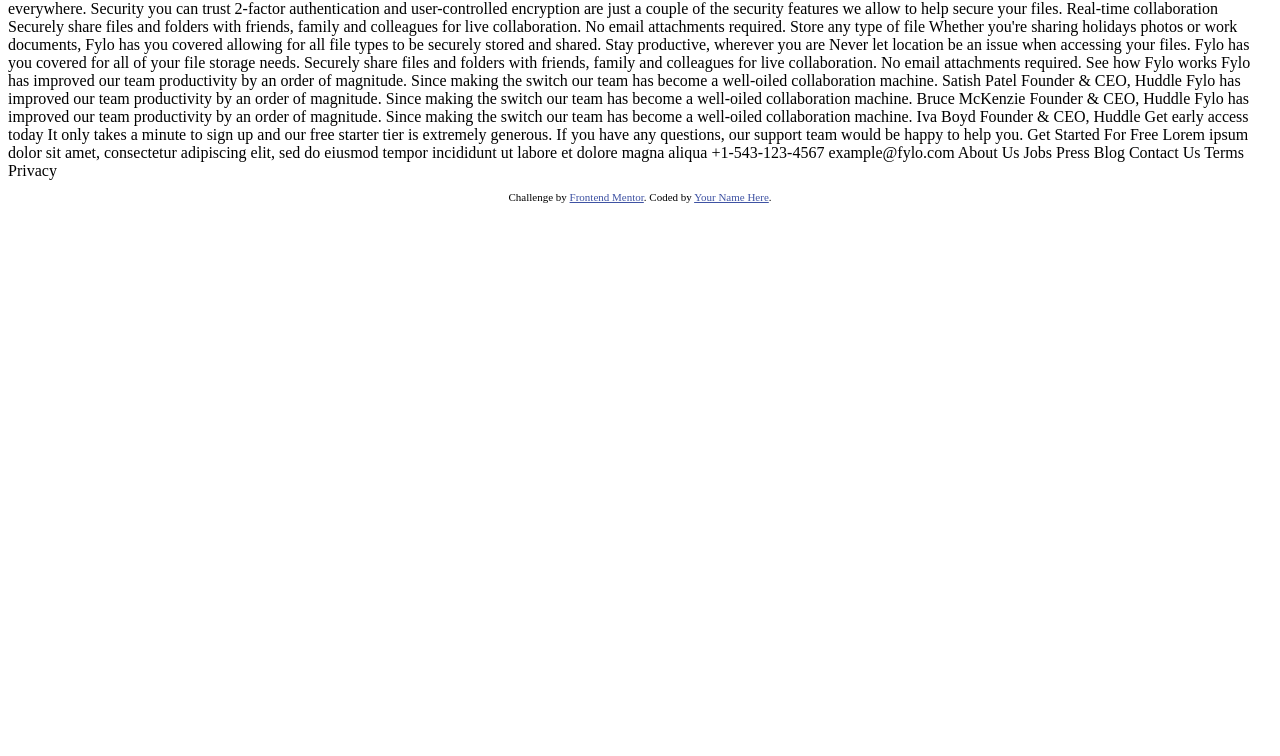
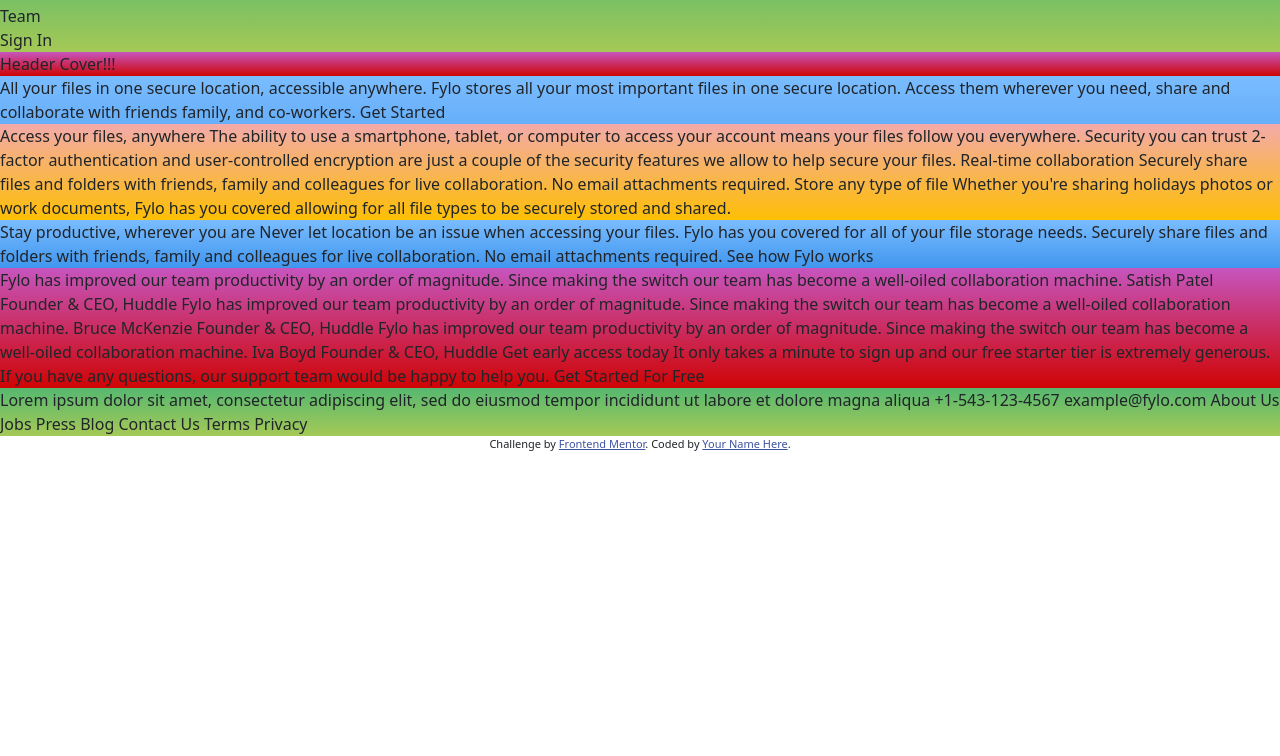
Before and after one commit to mohamedvol1/fylo-dark-theme-landing-page-master, a plain HTML site: page index.html in a window 1280 px wide. Shown: the part 44-800 px from the top of the page. Drawn offline with nearby package versions, Linux system fonts and the light colour scheme.

Commit message:
add initial layout

```diff
--- a/index.html
+++ b/index.html
@@ -5,6 +5,12 @@
   <meta name="viewport" content="width=device-width, initial-scale=1.0"> <!-- displays site properly based on user's device -->
 
   <link rel="icon" type="image/png" sizes="32x32" href="./images/favicon-32x32.png">
+
+  <!-- bootstrap CSS-->
+  <link href="https://cdn.jsdelivr.net/npm/bootstrap@5.0.2/dist/css/bootstrap.min.css" rel="stylesheet" integrity="sha384-EVSTQN3/azprG1Anm3QDgpJLIm9Nao0Yz1ztcQTwFspd3yD65VohhpuuCOmLASjC" crossorigin="anonymous">
+
+  <!-- external styling -->
+  <link rel="stylesheet" type="text/css" href="style.css">
 
   <title>Frontend Mentor | Fylo landing page with dark theme and features grid</title>
 
@@ -15,17 +21,25 @@
   </style>
 </head>
 <body>
-  Features
-  Team
-  Sign In
-
+  <nav class="green">
+    <div class="logo">Fylo</div>
+    <div>Features</div>
+    <div>Team</div>
+    <div>Sign In</div>
+  </nav>
+  <div class="red">
+    Header Cover!!!
+  </div>
+  <div class="blue">
+    <div>
       All your files in one secure location, accessible anywhere.
 
     Fylo stores all your most important files in one secure location. Access them wherever
     you need, share and collaborate with friends family, and co-workers.
 
     Get Started
-
+    </div>
+    <div class="yellow">
       Access your files, anywhere
 
     The ability to use a smartphone, tablet, or computer to access your account means your
@@ -46,6 +60,9 @@
     Whether you're sharing holidays photos or work documents, Fylo has you covered allowing for all
     file types to be securely stored and shared.
 
+    </div>
+  </div>
+  <div class="blue">
     Stay productive, wherever you are
 
   Never let location be an issue when accessing your files. Fylo has you covered for all of your file
@@ -55,7 +72,8 @@
   attachments required.
 
   See how Fylo works
-
+  </div>
+  <div class="red">
     Fylo has improved our team productivity by an order of magnitude. Since making the switch our team has
   become a well-oiled collaboration machine.
 
@@ -80,7 +98,8 @@
   questions, our support team would be happy to help you.
 
   Get Started For Free
-
+  </div>
+  <div class="green">
     Lorem ipsum dolor sit amet, consectetur adipiscing elit, sed do eiusmod tempor incididunt ut labore et
   dolore magna aliqua
 
@@ -95,7 +114,7 @@
   Contact Us
   Terms
   Privacy
-
+  </div>
   <footer>
     <p class="attribution">
       Challenge by <a href="https://www.frontendmentor.io?ref=challenge" target="_blank">Frontend Mentor</a>.
--- /dev/null
+++ b/style.css
@@ -0,0 +1,49 @@
+
+.green{
+    background: #56B870; /* Old browsers */
+    background: -moz-linear-gradient(top, #56B870 0%, #a5c956 100%); /* FF3.6+ */
+    background: -webkit-gradient(linear, left top, left bottom, color-stop(0%,#56B870), color-stop(100%,#a5c956)); /* Chrome,Safari4+ */
+    background: -webkit-linear-gradient(top, #56B870 0%,#a5c956 100%); /* Chrome10+,Safari5.1+ */
+    background: -o-linear-gradient(top, #56B870 0%,#a5c956 100%); /* Opera 11.10+ */
+    background: -ms-linear-gradient(top, #56B870 0%,#a5c956 100%); /* IE10+ */
+    background: linear-gradient(top, #56B870 0%,#a5c956 100%); /* W3C */
+}
+
+/***********************************************************************
+ *  Red Background
+ **********************************************************************/
+.red{
+    background: #C655BE; /* Old browsers */
+    background: -moz-linear-gradient(top, #C655BE 0%, #cf0404 100%); /* FF3.6+ */
+    background: -webkit-gradient(linear, left top, left bottom, color-stop(0%,#C655BE), color-stop(100%,#cf0404)); /* Chrome,Safari4+ */
+    background: -webkit-linear-gradient(top, #C655BE 0%,#cf0404 100%); /* Chrome10+,Safari5.1+ */
+    background: -o-linear-gradient(top, #C655BE 0%,#cf0404 100%); /* Opera 11.10+ */
+    background: -ms-linear-gradient(top, #C655BE 0%,#cf0404 100%); /* IE10+ */
+    background: linear-gradient(top, #C655BE 0%,#cf0404 100%); /* W3C */
+}
+
+/***********************************************************************
+ *  Yellow Background
+ **********************************************************************/
+.yellow{
+    background: #F3AAAA; /* Old browsers */
+    background: -moz-linear-gradient(top, #F3AAAA 0%, #febf04 100%); /* FF3.6+ */
+    background: -webkit-gradient(linear, left top, left bottom, color-stop(0%,#F3AAAA), color-stop(100%,#febf04)); /* Chrome,Safari4+ */
+    background: -webkit-linear-gradient(top, #F3AAAA 0%,#febf04 100%); /* Chrome10+,Safari5.1+ */
+    background: -o-linear-gradient(top, #F3AAAA 0%,#febf04 100%); /* Opera 11.10+ */
+    background: -ms-linear-gradient(top, #F3AAAA 0%,#febf04 100%); /* IE10+ */
+    background: linear-gradient(top, #F3AAAA 0%,#febf04 100%); /* W3C */
+}
+
+/***********************************************************************
+ *  Blue Background
+ **********************************************************************/
+.blue{
+    background: #7abcff; /* Old browsers */
+    background: -moz-linear-gradient(top, #7abcff 0%, #60abf8 44%, #4096ee 100%); /* FF3.6+ */
+    background: -webkit-gradient(linear, left top, left bottom, color-stop(0%,#7abcff), color-stop(44%,#60abf8), color-stop(100%,#4096ee)); /* Chrome,Safari4+ */
+    background: -webkit-linear-gradient(top, #7abcff 0%,#60abf8 44%,#4096ee 100%); /* Chrome10+,Safari5.1+ */
+    background: -o-linear-gradient(top, #7abcff 0%,#60abf8 44%,#4096ee 100%); /* Opera 11.10+ */
+    background: -ms-linear-gradient(top, #7abcff 0%,#60abf8 44%,#4096ee 100%); /* IE10+ */
+    background: linear-gradient(top, #7abcff 0%,#60abf8 44%,#4096ee 100%); /* W3C */
+}
```
Lines whose indentation alone changed are shown as unchanged.
